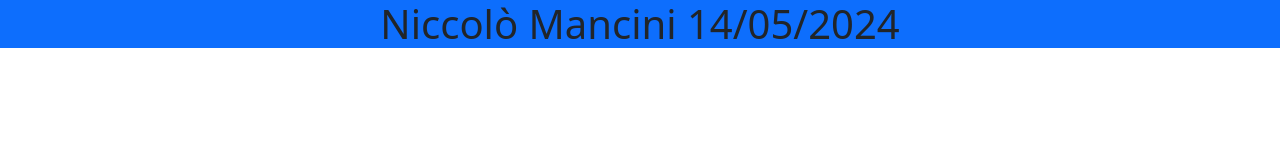
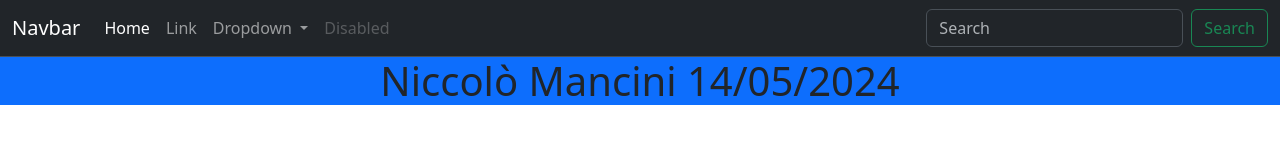
Before and after one commit to NiccoloMancini/Mancini-Compito1, a plain HTML site: page index.html in a window 1280 px wide. Drawn offline with nearby package versions, Linux system fonts and the light colour scheme.

Commit message:
add dark navbar in index.html

```diff
--- a/index.html
+++ b/index.html
@@ -7,6 +7,44 @@
     <link href="https://cdn.jsdelivr.net/npm/bootstrap@5.3.3/dist/css/bootstrap.min.css" rel="stylesheet" integrity="sha384-QWTKZyjpPEjISv5WaRU9OFeRpok6YctnYmDr5pNlyT2bRjXh0JMhjY6hW+ALEwIH" crossorigin="anonymous">
   </head>
   <body>
+    <div>
+        <nav class="navbar navbar-expand-lg bg-dark border-bottom border-body" data-bs-theme="dark">
+            <div class="container-fluid">
+              <a class="navbar-brand" href="#">Navbar</a>
+              <button class="navbar-toggler" type="button" data-bs-toggle="collapse" data-bs-target="#navbarSupportedContent" aria-controls="navbarSupportedContent" aria-expanded="false" aria-label="Toggle navigation">
+                <span class="navbar-toggler-icon"></span>
+              </button>
+              <div class="collapse navbar-collapse" id="navbarSupportedContent">
+                <ul class="navbar-nav me-auto mb-2 mb-lg-0">
+                  <li class="nav-item">
+                    <a class="nav-link active" aria-current="page" href="#">Home</a>
+                  </li>
+                  <li class="nav-item">
+                    <a class="nav-link" href="#">Link</a>
+                  </li>
+                  <li class="nav-item dropdown">
+                    <a class="nav-link dropdown-toggle" href="#" role="button" data-bs-toggle="dropdown" aria-expanded="false">
+                      Dropdown
+                    </a>
+                    <ul class="dropdown-menu">
+                      <li><a class="dropdown-item" href="#">Action</a></li>
+                      <li><a class="dropdown-item" href="#">Another action</a></li>
+                      <li><hr class="dropdown-divider"></li>
+                      <li><a class="dropdown-item" href="#">Something else here</a></li>
+                    </ul>
+                  </li>
+                  <li class="nav-item">
+                    <a class="nav-link disabled" aria-disabled="true">Disabled</a>
+                  </li>
+                </ul>
+                <form class="d-flex" role="search">
+                  <input class="form-control me-2" type="search" placeholder="Search" aria-label="Search">
+                  <button class="btn btn-outline-success" type="submit">Search</button>
+                </form>
+              </div>
+            </div>
+          </nav>
+    </div>
     <h1 class="text-center bg-primary" >Niccolò Mancini 14/05/2024</h1>
     <script src="https://cdn.jsdelivr.net/npm/bootstrap@5.3.3/dist/js/bootstrap.bundle.min.js" integrity="sha384-YvpcrYf0tY3lHB60NNkmXc5s9fDVZLESaAA55NDzOxhy9GkcIdslK1eN7N6jIeHz" crossorigin="anonymous"></script>
   </body>
```
